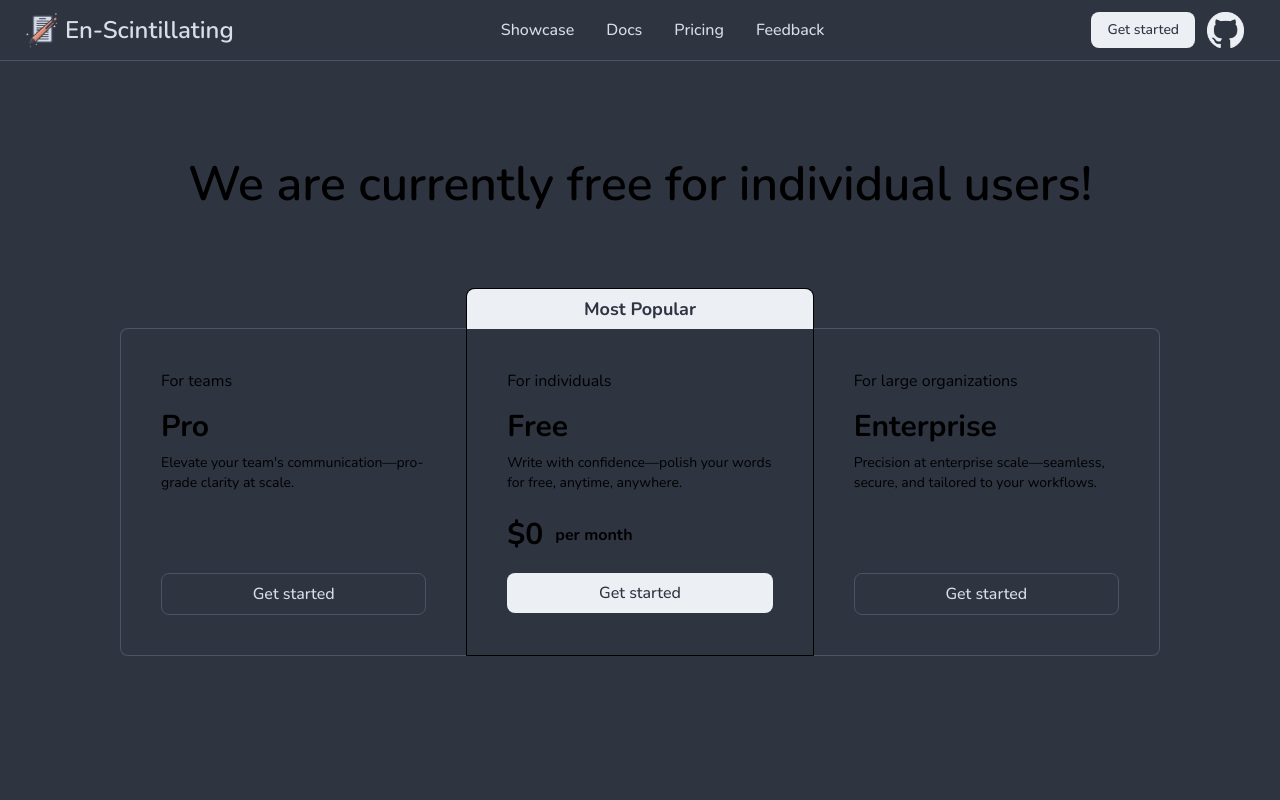
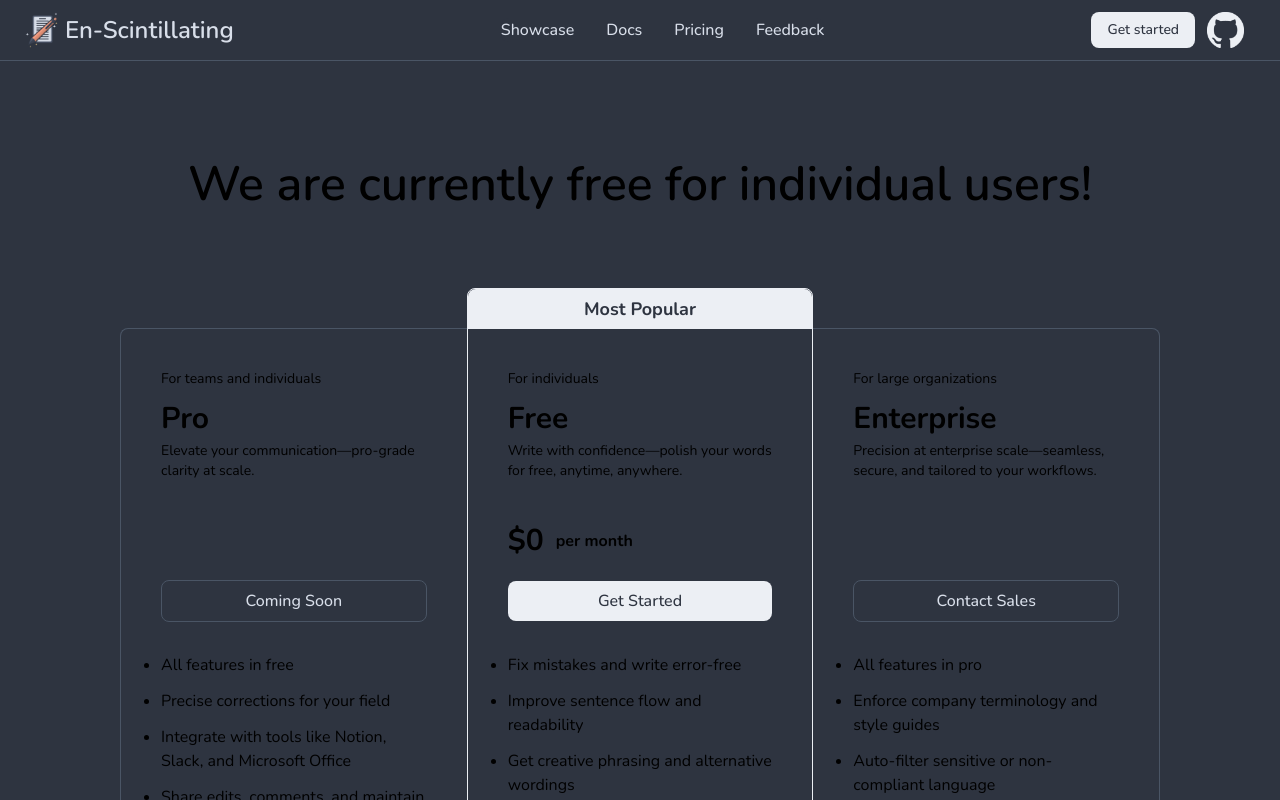
Before and after one commit to WongWang/en-scintillating, a Next.js app: page /pricing in a window 1280 px wide. Shown: the top 800 px of the page. Built offline with nearby package versions, Linux system fonts and the light colour scheme.

Commit message:
Finish Pricing page design

```diff
--- a/app/pricing/page.tsx
+++ b/app/pricing/page.tsx
@@ -1,47 +1,104 @@
 import NavBar from "../ui/nav";
 import Link from 'next/link';
 
+const buttonStyleDark = 'border border-gray-600 text-nord4 bg-nord0 hover:bg-nord1 hover:text-nord6 font-medium rounded-lg text-base w-full py-2 self-center text-center';
+const buttonStyleBright = 'text-nord0 bg-nord6 hover:bg-nord4 font-medium rounded-lg text-base w-full py-2 self-center text-center';
+
+const plans = [
+  {
+    planName: 'Free',
+    users: 'For individuals',
+    description: 'Write with confidence—polish your words for free, anytime, anywhere.',
+    pricePerTimeUnit: '$0',
+    timeUnit: 'month',
+    buttonPrompt: 'Get Started',
+    features: [
+      'Fix mistakes and write error-free',
+      'Improve sentence flow and readability',
+      'Get creative phrasing and alternative wordings',
+      'Edit anywhere, anytime'
+    ]
+  },
+  {
+    planName: 'Pro',
+    users: 'For teams and individuals',
+    description: 'Elevate your communication—pro-grade clarity at scale.',
+    pricePerTimeUnit: '$0',
+    timeUnit: 'month',
+    buttonPrompt: 'Coming Soon',
+    features: [
+      'All features in free',
+      'Precise corrections for your field',
+      'Integrate with tools like Notion, Slack, and Microsoft Office',
+      'Share edits, comments, and maintain a consistent style',
+      'Multi-language support',
+    ]
+  },
+  {
+    planName: 'Enterprise',
+    users: 'For large organizations',
+    description: 'Precision at enterprise scale—seamless, secure, and tailored to your workflows.',
+    pricePerTimeUnit: '$0',
+    timeUnit: 'month',
+    buttonPrompt: 'Contact Sales',
+    features: [
+      'All features in pro',
+      'Enforce company terminology and style guides',
+      'Auto-filter sensitive or non-compliant language',
+      'Enterprise-grade encryption for team documents',
+      '24/7 Dedicated support',
+    ]
+  },
+];
+
+function PlanFeatures({ plan, isMiddle, showPrice }: { plan: typeof plans[0], isMiddle: boolean, showPrice: boolean}) {
+  return (
+    <div className={"flex flex-col" + (isMiddle ? ' pt-10' : '')}>
+      <div className="h-8 text-sm">{plan.users}</div>
+      <div className="h-10 text-3xl font-bold">{plan.planName}</div>
+      <div className="h-20 text-sm">{plan.description}</div>
+      { showPrice ? (
+          <div className="h-10 flex justify-start items-center gap-3">
+            <span className="text-3xl font-bold">{plan.pricePerTimeUnit}</span>
+            <span className="text-base font-bold">per {plan.timeUnit}</span>
+          </div>
+        ) : ( <div className="h-10"></div> )
+      }
+
+      <div className="h-20 flex items-center justify-center w-full self-center">
+        <Link href="#" className={isMiddle ? buttonStyleBright : buttonStyleDark}>{plan.buttonPrompt}</Link>
+      </div>
+      <ul className="list-disc text-base">
+        {plan.features.map((feature, index) => {
+          return (
+            <li key={index} className="my-3">
+              {feature}
+            </li>
+          );
+        })}
+    </ul>
+    </div>
+  );
+}
+
 export default function Page() {
   return (
-    <div className="flex flex-col items-center min-h-screen p-8 pb-20 gap-16 sm:p-20 font-[family-name:var(--font-geist-sans)] bg-nord0">
+    <div className="flex flex-col items-center min-h-screen p-8 pb-20 gap-16 lg:p-20 font-[family-name:var(--font-geist-sans)] bg-nord0">
       <NavBar />
-      <main className="text-5xl px-10 py-20 max-w-7xl">
-        <h1 className="text-center font-semibold">We are currently free for individual users!</h1>
-        <div className="flex rounded-lg">
-          <div className="flex-1 flex flex-col border border-r-0 border-gray-600 rounded-l-lg mt-30 p-10">
-            <p className="text-base mb-3">For teams</p>
-            <p className="text-3xl font-bold my-1">Pro</p>
-            <p className="text-sm my-1">Elevate your team's communication—pro-grade clarity at scale.</p>
-            <div className="flex justify-start items-center gap-3 my-5 invisible">
-                <span className="text-3xl font-bold">$0</span>
-                <span className="text-base font-bold">per month</span>
-            </div>
-            <Link href="#" className="border border-gray-600 text-nord4 bg-nord0 hover:bg-nord1 hover:text-nord6 font-medium rounded-lg text-base w-full py-2 self-center text-center">Get started</Link>
+      <main className="text-5xl px-3 lg:px-10 py-20 max-w-7xl">
+        <h1 className="text-left sm:text-center font-semibold text-3xl sm:text-4xl lg:text-5xl">We are currently free for individual users!</h1>
+        <div className="grid grid-cols-1 lg:grid-cols-3 rounded-lg">
+          <div className="flex flex-col border border-gray-600 rounded-lg lg:border-r-0 lg:rounded-r-none mt-10 lg:mt-30 p-10">
+            <PlanFeatures plan={plans[1]} isMiddle={false} showPrice={false} />
           </div>
-          <div className="flex-1 flex flex-col border rounded-t-lg mt-20 p-10">
+          <div className="flex flex-col border border-nord6 rounded-lg lg:rounded-b-none mt-10 lg:mt-20 p-10">
             <div className="flex items-center justify-center h-10 rounded-t-lg bg-nord6 -mx-10 -mt-10">
               <p className="text-nord0 text-lg font-bold">Most Popular</p>
             </div>
-            <div className="flex flex-col pt-10">
-              <p className="text-base mb-3">For individuals</p>
-              <p className="text-3xl font-bold my-1">Free</p>
-              <p className="text-sm my-1">Write with confidence—polish your words for free, anytime, anywhere.</p>
-              <div className="flex justify-start items-center gap-3 my-5">
-                <span className="text-3xl font-bold">$0</span>
-                <span className="text-base font-bold">per month</span>
-              </div>
-              <Link href="#" className="text-nord0 bg-nord6 hover:bg-nord4 font-medium rounded-lg text-base w-full py-2 self-center text-center">Get started</Link>
-            </div>
+            <PlanFeatures plan={plans[0]} isMiddle={true} showPrice={true} />
           </div>
-          <div className="flex-1 flex flex-col border border-l-0 border-gray-600 rounded-r-lg mt-30 p-10">
-            <p className="text-base mb-3">For large organizations</p>
-            <p className="text-3xl font-bold my-1">Enterprise</p>
-            <p className="text-sm my-1">Precision at enterprise scale—seamless, secure, and tailored to your workflows.</p>
-            <div className="flex justify-start items-center gap-3 my-5 invisible">
-                <span className="text-3xl font-bold">$0</span>
-                <span className="text-base font-bold">per month</span>
-            </div>
-            <Link href="#" className="border border-gray-600 text-nord4 bg-nord0 hover:bg-nord1 hover:text-nord6 font-medium rounded-lg text-base w-full py-2 self-center text-center">Get started</Link>
+          <div className="flex flex-col border border-gray-600 rounded-lg lg:border-l-0 lg:rounded-l-none mt-10 lg:mt-30 p-10">
+            <PlanFeatures plan={plans[2]} isMiddle={false} showPrice={false} />
           </div>
         </div>
       </main>
--- a/app/ui/globals.css
+++ b/app/ui/globals.css
@@ -5,9 +5,6 @@
   --color-nord1: #3b4252;
   --color-nord4: #d8dee9;
   --color-nord6: #eceff4;
-  --color-foreground: var(--foreground);
-  --font-sans: var(--font-geist-sans);
-  --font-mono: var(--font-geist-mono);
 }
 
 @media (prefers-color-scheme: dark) {
--- a/app/ui/nav.tsx
+++ b/app/ui/nav.tsx
@@ -48,14 +48,14 @@ export default function NavBar() {
 
   return (
     <nav className="bg-nord0 fixed w-full z-20 top-0 start-0 border-b border-gray-600">
-      <div className="max-w-screen-xl flex flex-wrap items-center justify-between mx-auto px-6 py-3">
+      <div className="max-w-screen-xl flex flex-wrap items-center justify-between mx-auto px-6 py-1 sm:py-3">
         <Link href="/" className="flex items-center space-x-1">
-          <img src="/logo.png" className="h-9" alt="En-Scintillating Logo"/>
-          <span className="self-center text-2xl font-semibold whitespace-nowrap text-nord4">En-Scintillating</span>
+          <img src="/logo.png" className="h-7 sm:h-9" alt="En-Scintillating Logo"/>
+          <span className="self-center text-lg sm:text-2xl font-semibold whitespace-nowrap text-nord4">En-Scintillating</span>
         </Link>
         <div className="flex lg:order-2 space-x-3">
-          <a href="https://b.bnds.one/" className="text-nord0 bg-nord6 hover:bg-nord4 font-medium rounded-lg text-sm px-4 py-2 self-center">Get started</a>
-          <a href="https://b.bnds.one/" className="flex items-center">
+          <a href="https://b.bnds.one/" className="text-nord0 bg-nord6 hover:bg-nord4 font-medium rounded-lg text-sm px-4 py-2 self-center hidden sm:block">Get started</a>
+          <a href="https://b.bnds.one/" className="items-center hidden lg:block">
             <img src="/GitHub_logo.png" className="h-9" alt="GitHub Logo"/>
           </a>
           <button type="button" className="inline-flex items-center p-2 w-10 h-10 justify-center text-sm text-nord4 rounded-lg lg:hidden cursor-pointer" onClick={toggleMenu}>
@@ -65,7 +65,7 @@ export default function NavBar() {
           </button>
         </div>
         <div className={(isMenuOpen ? '' : 'hidden ') + "items-center justify-between w-full lg:flex lg:w-auto lg:order-1"} id="navbar-sticky">
-          <ul className="flex flex-col p-4 lg:p-0 mt-4 font-medium border border-gray-100 rounded-lg bg-nord0 lg:space-x-8 lg:flex-row lg:mt-0 lg:border-0">
+          <ul className="flex flex-col p-4 lg:p-0 my-4 lg:my-0 font-medium border border-gray-600 rounded-lg bg-nord0 lg:space-x-8 lg:flex-row lg:mt-0 lg:border-0">
             <NavLinks />
           </ul>
         </div>
```
